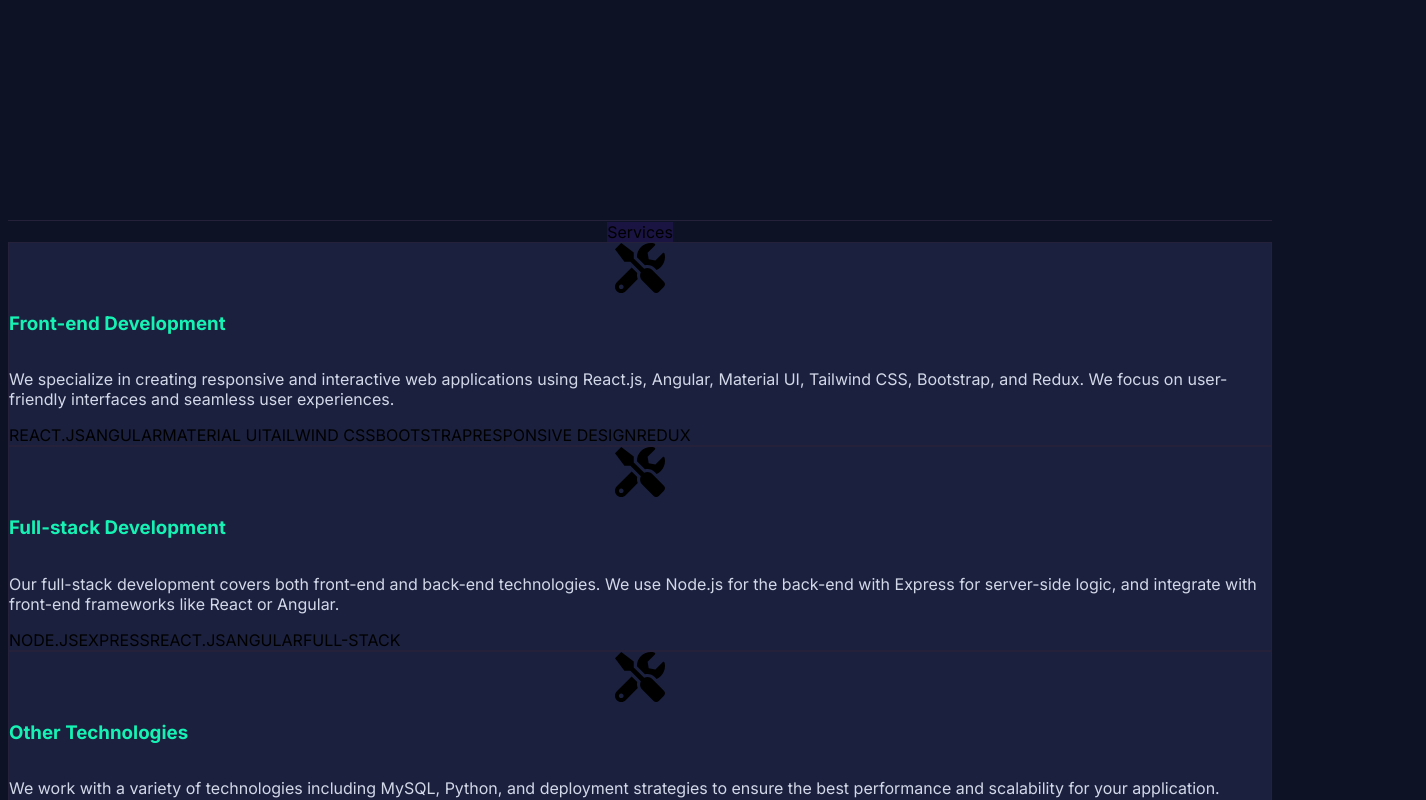
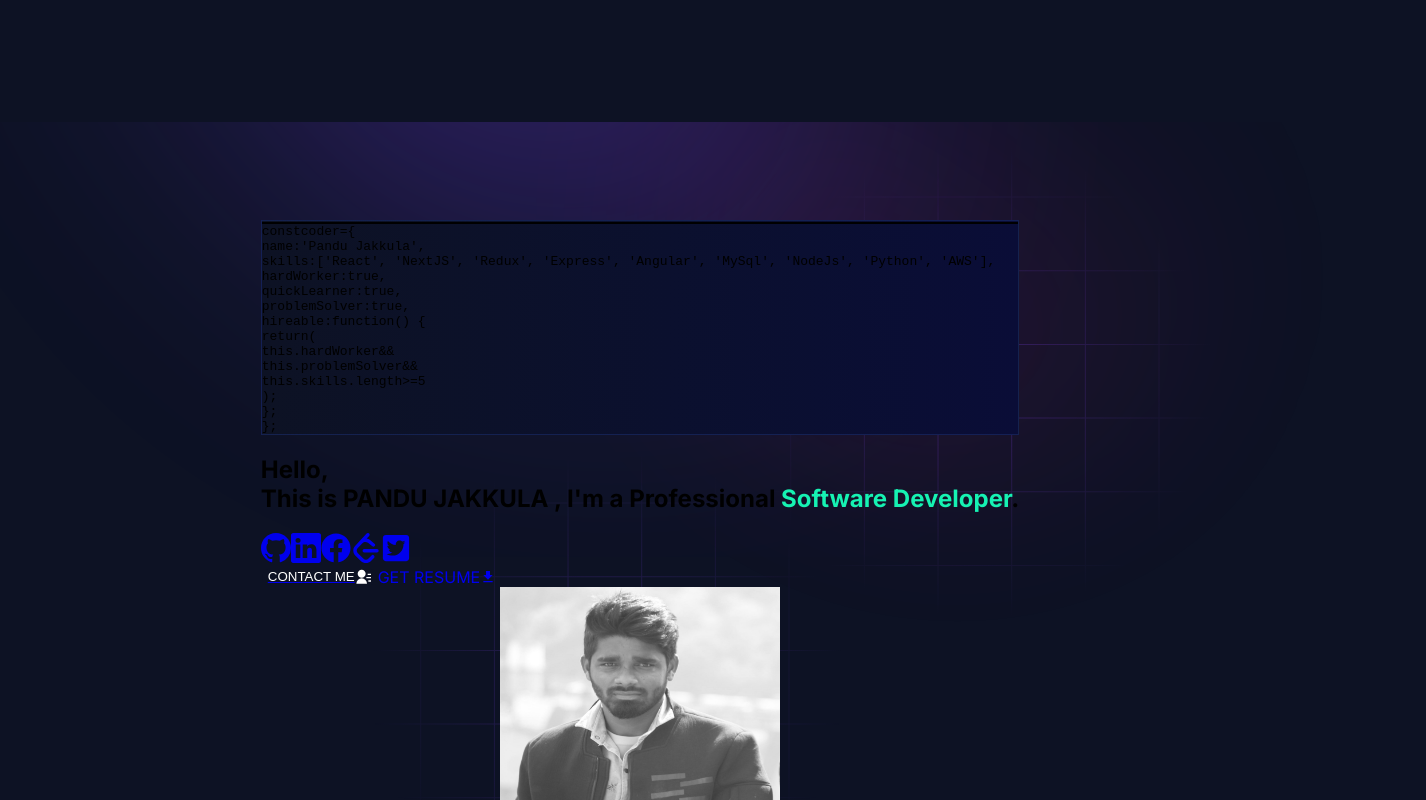
Before and after one commit to Jakkula-pandu/portfolio, a Next.js app: page / in a window 1280 px wide. Shown: the part 620-1420 px from the top of the page, 1426 px wide, since content can reach past the window. Built offline with nearby package versions, Linux system fonts and the light colour scheme.

Commit message:
exp and edu

```diff
--- a/app/page.js
+++ b/app/page.js
@@ -45,12 +45,12 @@
 
   return (
     <div suppressHydrationWarning >
-      {/* <HeroSection />
+      <HeroSection />
       <AboutSection />
-      <Experience />
+      {/* <Experience /> */}
       <Skills />
       <Projects />
-      <Education /> */}
+      {/* <Education /> */}
       <Service blogs={services} />
       <ContactSection />
     </div>
```
